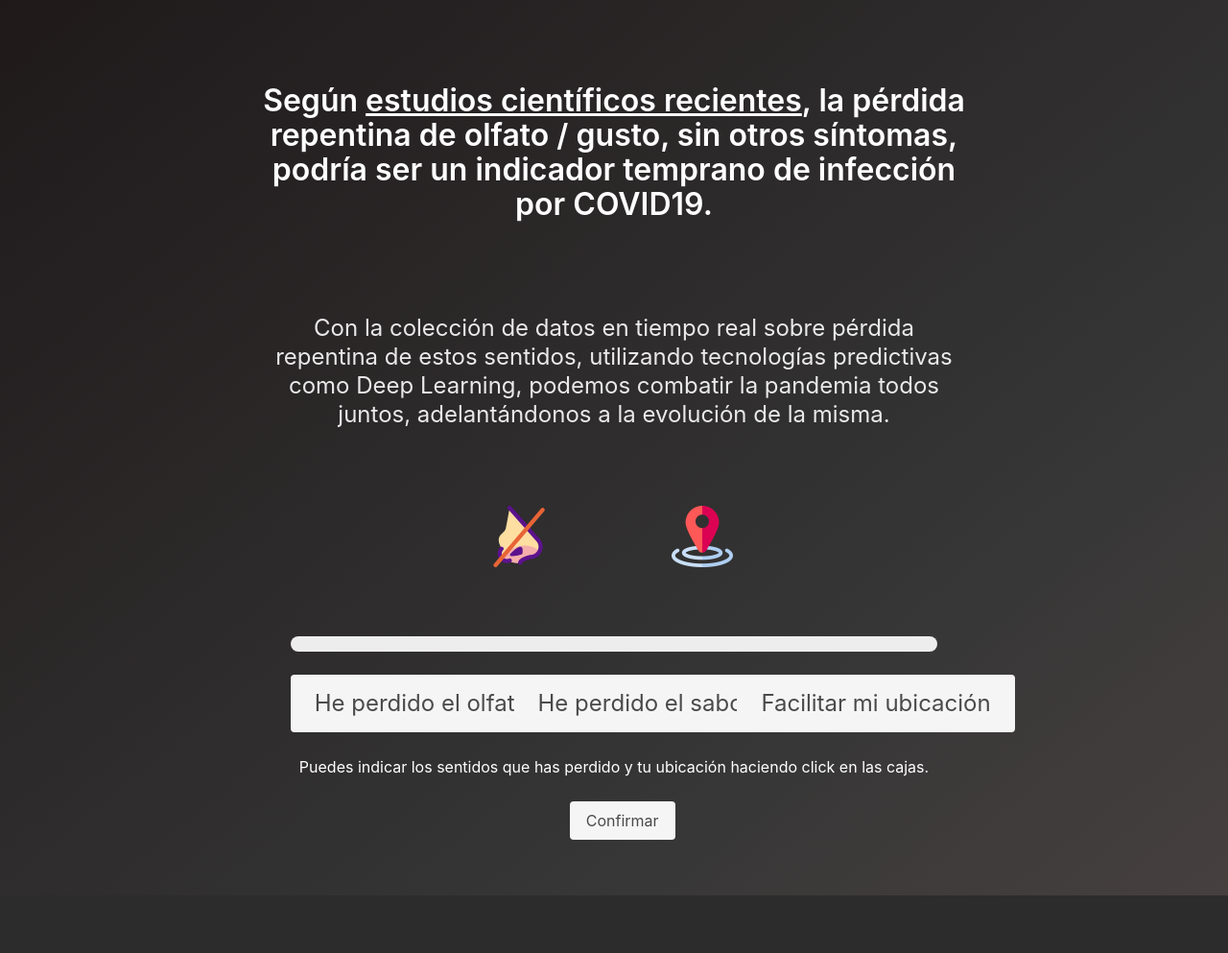
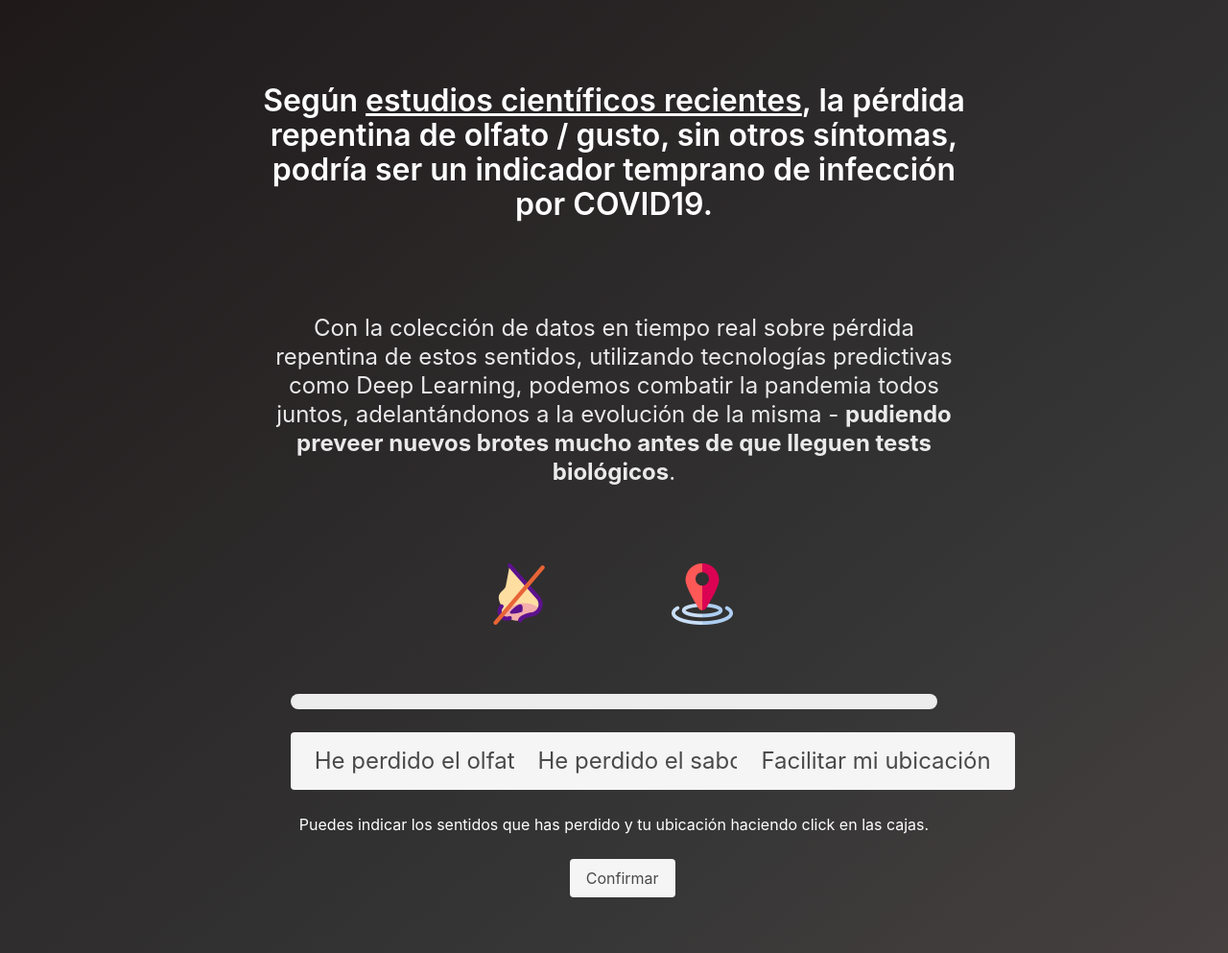
Before and after one commit to deeptony/sniffCOVID, a Flask app: page / in a window 1280 px wide. Shown: the part 57-1050 px from the top of the page at 96% size. Before the commit the page ends 990 px from the top, so only its background shows below. Run offline with Flask 2, Linux system fonts and the light colour scheme; some libraries are stand-ins or nearby versions.

Commit message:
Updating landing message

```diff
--- a/templates/landing.html
+++ b/templates/landing.html
@@ -11,7 +11,7 @@
             <div class="column is-8">
               <h1 class="title is-3" style="margin-bottom:80px;">Según <a href="#"><u>estudios científicos recientes</u></a>, la pérdida repentina de olfato / gusto, sin otros síntomas, podría ser un indicador temprano de infección por COVID19.<br><br></h1>
               <!--<h2 class="title is-4" style="margin-bottom:40px;">Click on cards to access profiles</h2>-->
-              <h6 class="subtitle is-4" style="margin-bottom:80px;">Con la colección de datos en tiempo real sobre pérdida repentina de estos sentidos, utilizando tecnologías predictivas como Deep Learning, podemos combatir la pandemia todos juntos, adelantándonos a la evolución de la misma.</h6>
+              <h6 class="subtitle is-4" style="margin-bottom:80px;">Con la colección de datos en tiempo real sobre pérdida repentina de estos sentidos, utilizando tecnologías predictivas como Deep Learning, podemos combatir la pandemia todos juntos, adelantándonos a la evolución de la misma - <b>pudiendo preveer nuevos brotes mucho antes de que lleguen tests biológicos</b>.</h6>
               <div class="columns is-multiline is-mobile is-centered" style="margin-bottom:60px;">
                 <div class="column is-one-quarter">
                 </div>
```
